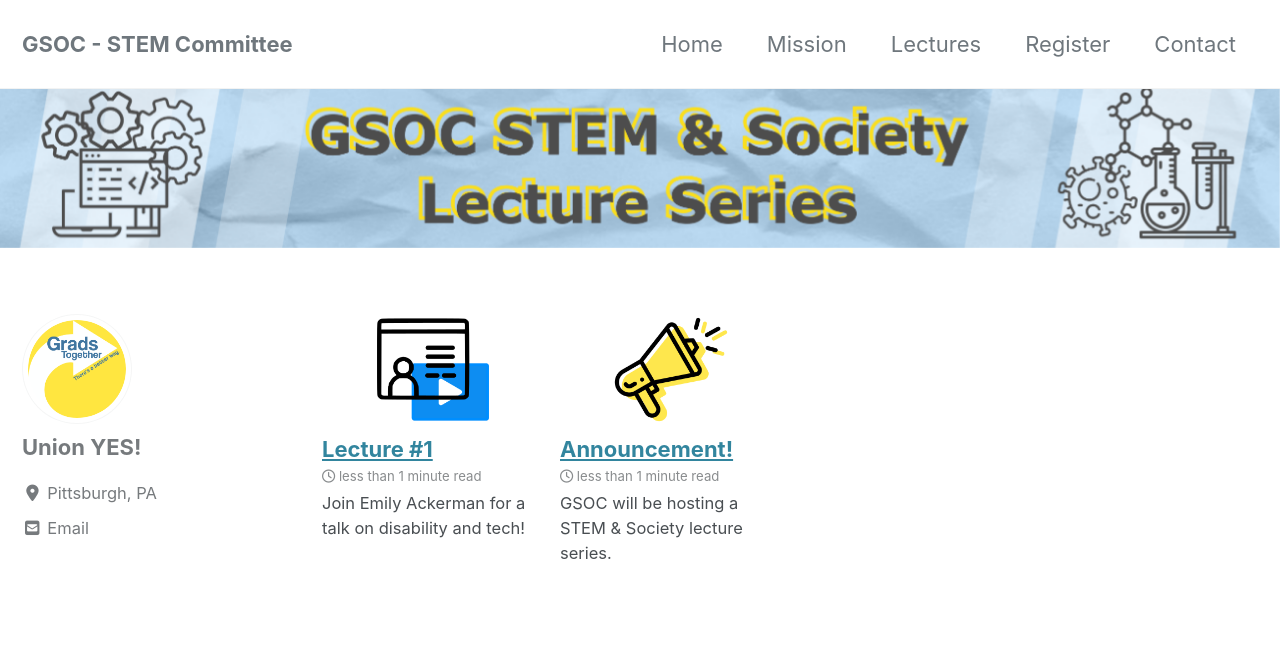
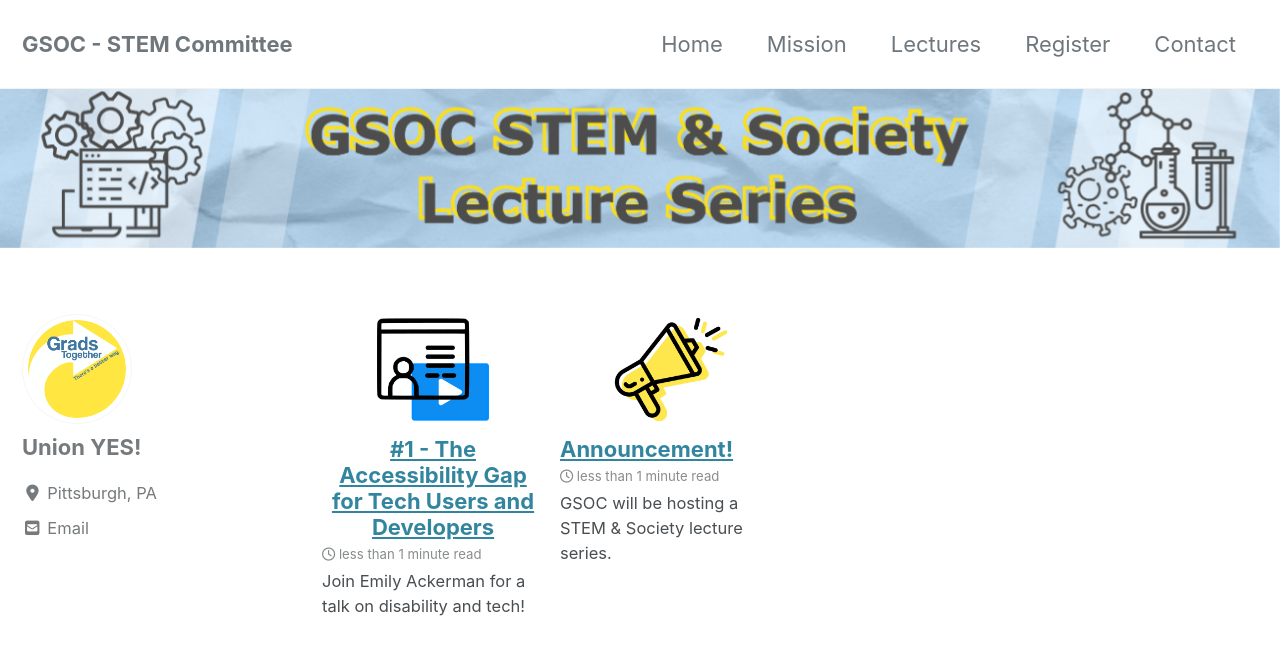
Before and after one commit to gsoc-stemsoc/gsoc-stemsoc.github.io, a Jekyll site: the page built from index.html, in a window 1280 px wide and 900 px high. Shown: the top 655 px of the window. Built offline with Jekyll 4.4.1, drawn with Linux system fonts in a browser that asks for light colours; cached includes are drawn as plain includes; nearby versions of some CDN libraries; the list of posts is cut into pages by our own code.

Commit message:
Updated Emily flyer and title of news post. Unrealted, figure out why all related assets are getting rebuilt and committed - should they be added to git ignore?

```diff
--- a/_config.yml
+++ b/_config.yml
@@ -23,7 +23,7 @@
 description              : # Fill in later.
 url                      : # the base hostname & protocol for your site e.g. "https://mmistakes.github.io"
 baseurl                  : # the subpath of your site, e.g. "/blog"
-repository               : # GitHub username/repo-name e.g. "mmistakes/minimal-mistakes"
+repository               : gsoc-stemsoc/gsoc-stemsoc.github.io
 teaser                   : # path of fallback teaser image, e.g. "/assets/images/500x300.png"
 logo                     : # path of logo image to display in the masthead, e.g. "/assets/images/88x88.png"
 masthead_title           : # overrides the website title displayed in the masthead, use " " for no title
--- a/_posts/2020-09-03-EmilyTalk.md
+++ b/_posts/2020-09-03-EmilyTalk.md
@@ -1,6 +1,6 @@
 ---
 layout: single
-title:  "Lecture #1"
+title:  "<center>#1 - The Accessibility Gap for Tech Users and Developers</center>"
 date:   2020-09-03
 categories: posts
 header:
```
Also changed, not shown: 7 other files.
